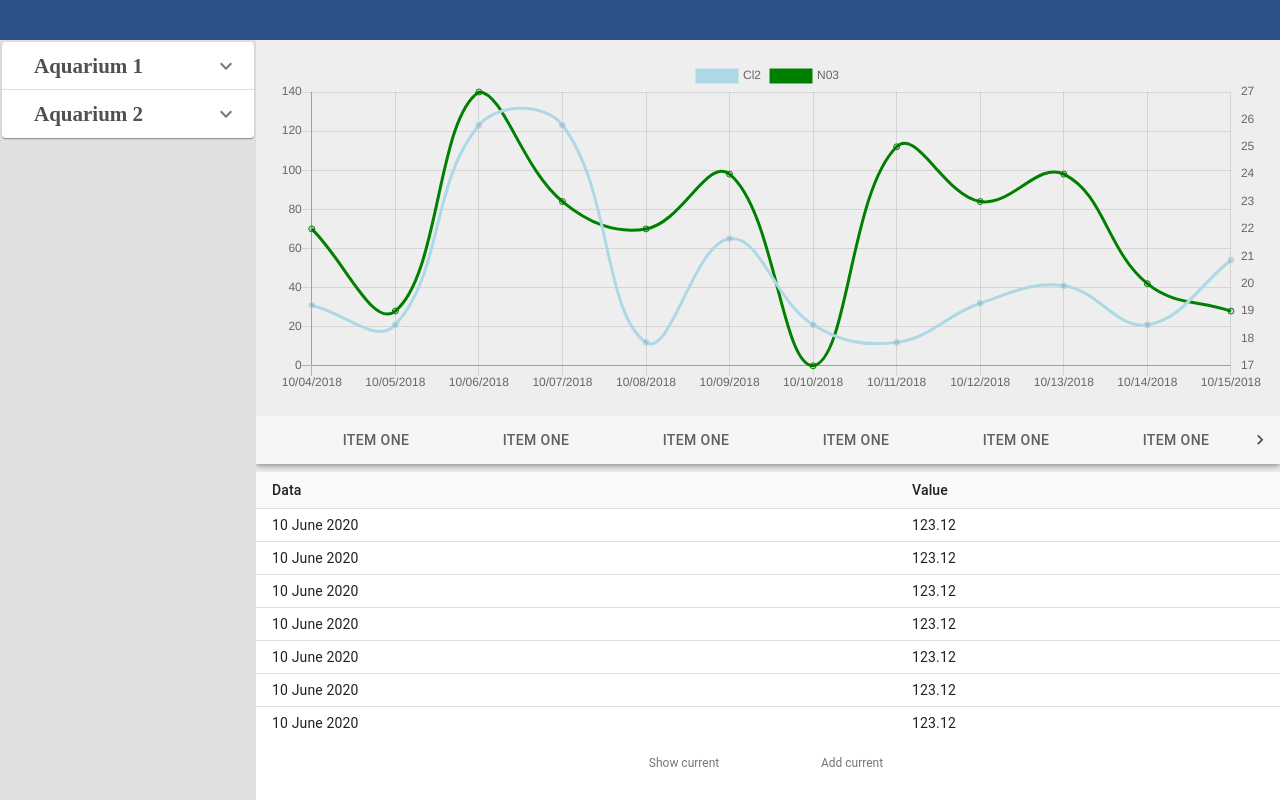
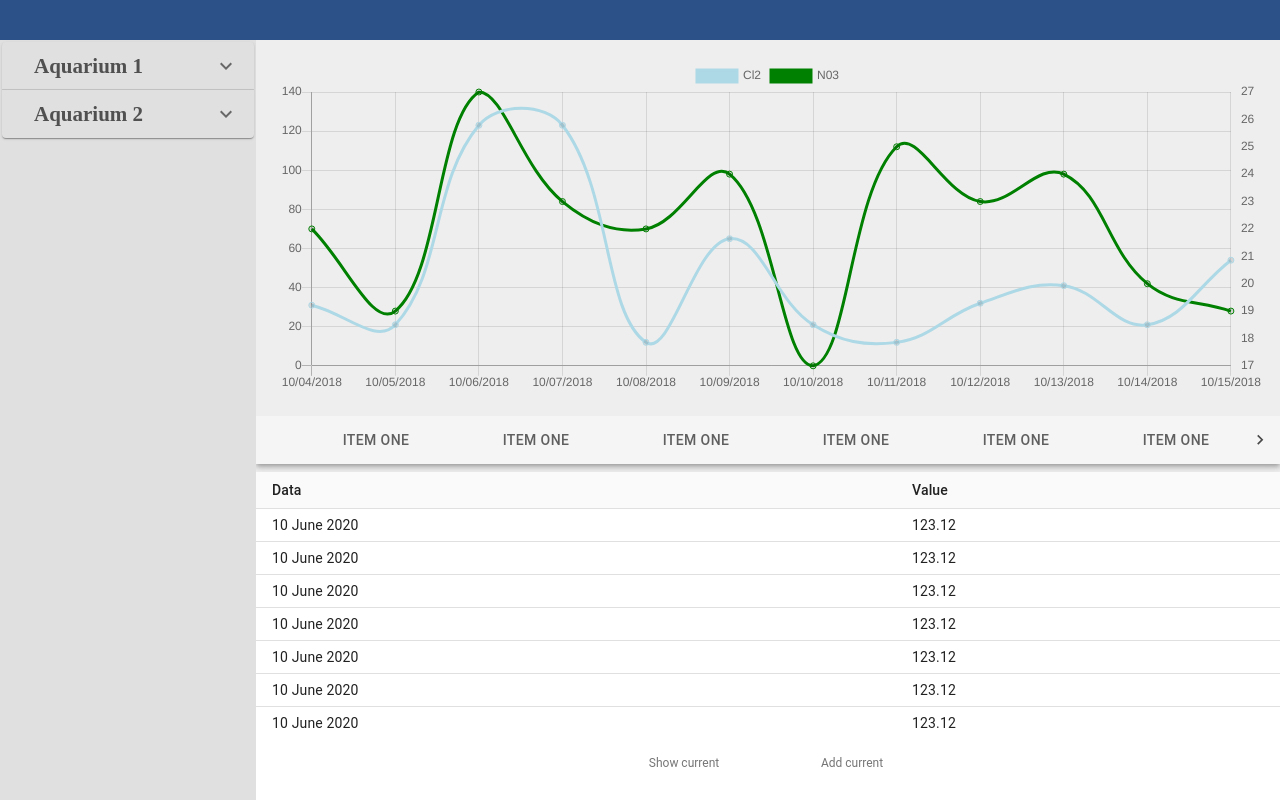
Before and after one commit to jimmeryn/my-aquarium, a React app: page / in a window 1280 px wide. Built offline with nearby package versions, Linux system fonts and the light colour scheme.

Commit message:
left nav background color

```diff
--- a/src/components/leftMenu/GroupComponentList.tsx
+++ b/src/components/leftMenu/GroupComponentList.tsx
@@ -5,10 +5,24 @@ import ExpansionPanel from "@material-ui/core/ExpansionPanel";
 import ExpansionPanelSummary from "@material-ui/core/ExpansionPanelSummary";
 import ExpandMoreIcon from "@material-ui/icons/ExpandMore";
 import { ListSubheader } from "@material-ui/core";
+import { Theme, createStyles, makeStyles } from "@material-ui/core/styles";
+
+const useStyles = makeStyles((theme: Theme) =>
+  createStyles({
+    root: {
+      width: "100%",
+      backgroundColor: "#e0e0e0"
+    },
+    heading: {
+      fontSize: theme.typography.pxToRem(15),
+      fontWeight: theme.typography.fontWeightRegular
+    }
+  })
+);
 
 const GroupComponentList: React.FunctionComponent = () => (
   <div>
-    <ExpansionPanel>
+    <ExpansionPanel className={useStyles().root}>
       <ExpansionPanelSummary expandIcon={<ExpandMoreIcon />}>
         <ListSubheader>
           <h2 className="group-list-title">Aquarium 1</h2>
@@ -16,7 +30,7 @@ const GroupComponentList: React.FunctionComponent = () => (
       </ExpansionPanelSummary>
       <GroupComponent />
     </ExpansionPanel>
-    <ExpansionPanel>
+    <ExpansionPanel className={useStyles().root}>
       <ExpansionPanelSummary expandIcon={<ExpandMoreIcon />}>
         <ListSubheader>
           <h2 className="group-list-title">Aquarium 2</h2>
```
